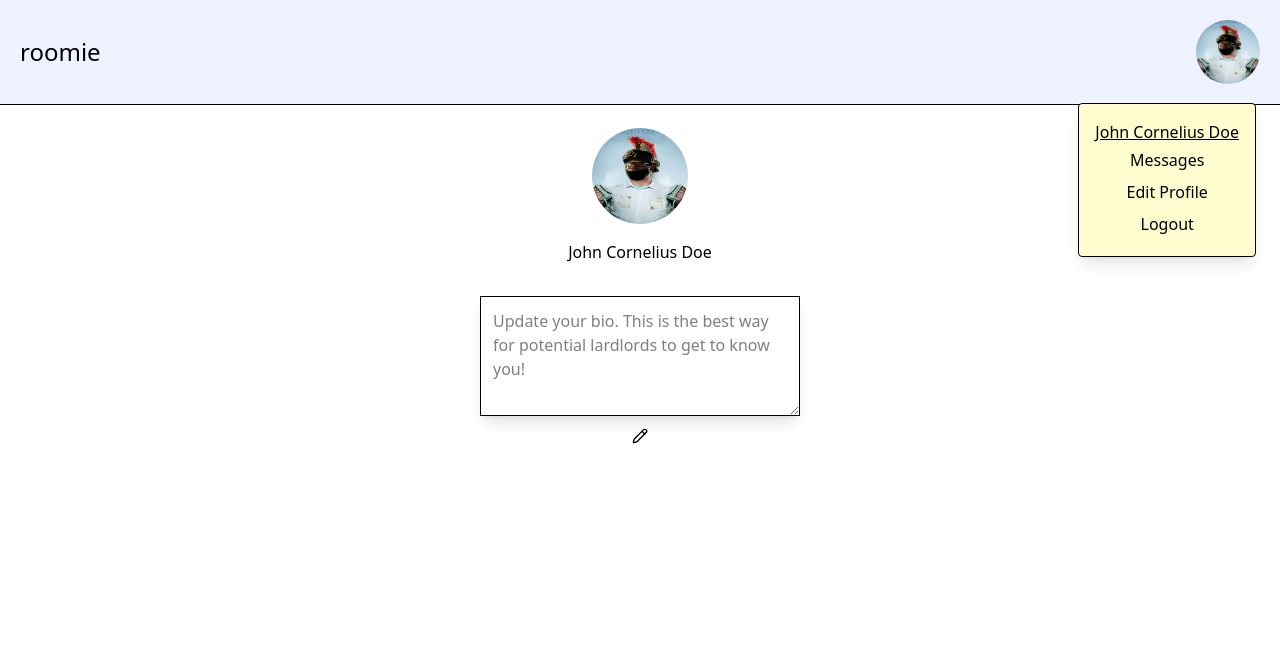
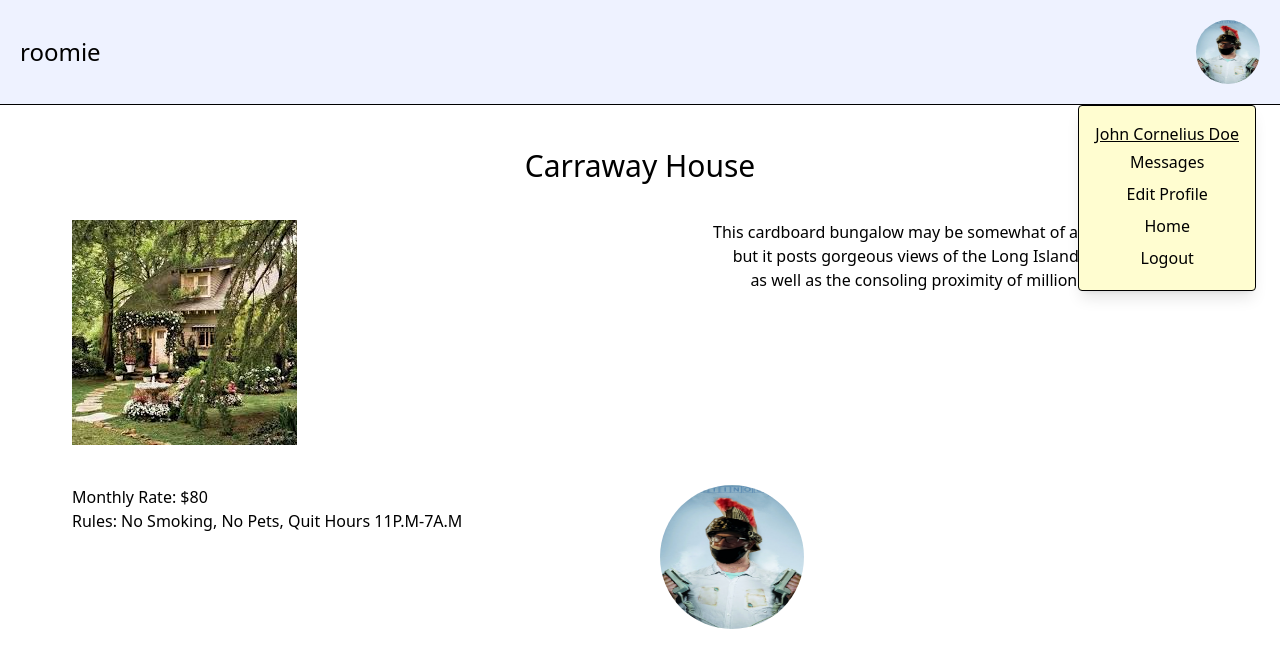
Before and after one commit to peterryan12/roomie, a React (Vite) app: page /details in a window 1280 px wide. Both pictures are taken after a click on the picture 1228 px from the left and 52 px from the top of the page. Shown: the top 668 px of the page. Built offline with nearby package versions, Linux system fonts and the light colour scheme.

Commit message:
Add details component

```diff
--- a/src/App.jsx
+++ b/src/App.jsx
@@ -1,28 +1,49 @@
-import './App.css'
-import { FilterHeading } from './components/FilterHeading'
-import { Header } from './components/Header'
-import { ListingCard } from './components/ListingCard'
-import { useState } from 'react'
-import { Profile } from './components/Profile'
+import './App.css';
+import { FilterHeading } from './components/FilterHeading';
+import { Header } from './components/Header';
+import { ListingCard } from './components/ListingCard';
+import { useState } from 'react';
+import { Profile } from './components/Profile';
+import { Routes, Route, BrowserRouter as Router } from 'react-router-dom';
+import { DetailsPage } from './components/DetailsPage';
+
 
 function App() {
-
   const [dropdownVisible, setDropdownVisible] = useState(false);
   const [numRooms, setNumRooms] = useState(3);
 
   return (
-    <div className=" min-h-1/6  items-center">
-      <Header />
-      <div className="pt-24 p-5">
-        {/* <FilterHeading roomCount={numRooms} dropdownVisible={dropdownVisible} toggleDropdown={() => setDropdownVisible(!dropdownVisible)} toggleRooms={(rooms) => {setNumRooms(rooms)}}/>
-        <ListingCard info={"Nice 2 bedroom loft in an up and coming neighborhood. "}/>
-        <ListingCard info={"Highrise apartment in fashionable East Egg."} />
-        <ListingCard info={"A cardboard bungalow at eighty a month."}/> */}
-        <Profile />
+    <Router>
+      <div className="min-h-1/6 items-center">
+        <Header />
+        <div className="pt-24 p-5">
+          <Routes>
 
+            <Route
+              path="/"
+              element={
+                <>
+                  <FilterHeading
+                    roomCount={numRooms}
+                    dropdownVisible={dropdownVisible}
+                    toggleDropdown={() => setDropdownVisible(!dropdownVisible)}
+                    toggleRooms={(rooms) => setNumRooms(rooms)}
+                  />
+
+                  <ListingCard info={"Nice 2 bedroom loft in an up and coming neighborhood."} />
+                  <ListingCard info={"Highrise apartment in fashionable East Egg."} />
+                  <ListingCard info={"A cardboard bungalow at eighty a month."} />
+                </>
+              }
+            />
+
+            <Route path="/profile" element={<Profile />} />
+            <Route path="/details" element={<DetailsPage listingName={"Carraway House"} />} />
+          </Routes>
+        </div>
       </div>
-    </div>
-  )
+    </Router>
+  );
 }
 
-export default App
+export default App;
--- /dev/null
+++ b/src/components/DetailsPage.jsx
@@ -0,0 +1,28 @@
+import carraway from '../assets/carraway.jpg';
+import lorem from '../assets/lorem.png';
+
+
+export const DetailsPage = (props) => {
+    return (
+        <div className='m-5'>
+            <h1 className="text-3xl">{props.listingName}</h1>
+            <div className="grid grid-rows-2 grid-cols-2 gap-10 items-start content-center mt-9">
+                <p className="self-start">
+                    This cardboard bungalow may be somewhat of an eyesore,<br /> but it posts
+                    gorgeous views of the Long Island Sound, <br /> as well as the consoling
+                    proximity of millionaires.
+                </p>
+                <div className="text-left">
+                <p>Monthly Rate: $80</p>
+                <p>Rules: No Smoking, No Pets, Quit Hours 11P.M-7A.M</p>
+                </div>
+
+                <img src={carraway} className="row-start-1 col-start-1 self-start" />
+
+                <img src={lorem} className='w-36 h-36 rounded-full row-start-2 col-start-2'></img>
+
+            </div>
+
+        </div>
+    );
+};
--- a/src/components/Dropdown.jsx
+++ b/src/components/Dropdown.jsx
@@ -1,11 +1,29 @@
-import { useState } from "react"
+import { useState, useEffect, useRef } from "react"
 
 export const Dropdown = (props) => {
 
     const [userCity, setUserCity] = useState("Los Osos");
     const [numRooms, setNumRooms] = useState(0);
+    const dropdownRef = useRef(null);
 
-    return <div className="bg-[rgb(255,253,208)] absolute rounded left-0  mt-28  w-fit flex flex-col gap-1 p-1 -ml-10 border shadow-lg">
+    useEffect(() => {
+        // Function to handle outside click
+        const handleClickOutside = (event) => {
+          if (dropdownRef.current && !dropdownRef.current.contains(event.target)) {
+            props.toggleDropdown() // Close dropdown if clicked outside
+          }
+        };
+
+        // Add event listener
+        document.addEventListener('mousedown', handleClickOutside);
+
+        // Cleanup event listener on unmount
+        return () => {
+          document.removeEventListener('mousedown', handleClickOutside);
+        };
+      }, [props.toggleDropdown]); // D
+
+    return <div className="bg-[rgb(255,253,208)] absolute rounded left-0  mt-28  w-fit flex flex-col gap-1 p-1 -ml-10 border shadow-lg" ref={dropdownRef}>
             <input type="text" placeholder="City to search..." className="w-30 border-b-[0.5px]" onChange={(e) => setUserCity(e.target.value)}/>
             {console.log(userCity)}
             <select id="options" name="options" onChange={(e) => {setNumRooms(e.target.value)}}>
--- a/src/components/Header.jsx
+++ b/src/components/Header.jsx
@@ -1,15 +1,21 @@
 import loremImage from '../assets/lorem.png';
 import { ProfileDropdown } from './ProfileDropdown';
 import { useState } from 'react';
+import { useNavigate } from 'react-router-dom';
+
 
 export const Header = () => {
+    const navigate = useNavigate();
     const [profileDropdownHidden, setProfileDropdownHidden] = useState(true);
+    const toggleProfileDropdown = () => {
+        setProfileDropdownHidden((prev) => !prev);
+    }
     return (
         <div className="bg-indigo-50 fixed top-0 left-0 right-0 p-5 z-10 border-b">
             <header className="flex justify-between items-center">
-                <h1 className="text-2xl">roomie</h1>
+               <button onClick={() => navigate('/')}><h1 className="text-2xl">roomie</h1></button>
                 <img src={loremImage} className="w-16 h-16 rounded-full" onClick={() => {setProfileDropdownHidden((prev) => (!prev))}}></img>
-                {profileDropdownHidden ? null : <ProfileDropdown />}
+                {profileDropdownHidden ? null : <ProfileDropdown toggle={toggleProfileDropdown}/>}
             </header>
         </div>
     )
--- a/src/components/InfoItem.jsx
+++ b/src/components/InfoItem.jsx
@@ -1,5 +1,11 @@
+import { Pencil } from 'lucide-react';
+
+
 export const InfoItem = (props) => {
-    return <div className="flex gap-10">
+    return <div className="flex gap-10 mt-4">
+      <p>{props.item}</p>
+      <input type="text" placeholder="Edit..."/>
+      <button className='mt-3'>{<Pencil size={16} />}</button>
 
     </div>
 }
--- a/src/components/Profile.jsx
+++ b/src/components/Profile.jsx
@@ -6,13 +6,22 @@ export const Profile = () => {
     return <div>
         <div id="meta-container"  className="flex flex-col items-center gap-4">
             <img src={loremImage} className='w-24 h-24 rounded-full'></img>
+            <div className='flex gap-3 items-center justify-center'>
             <p>John Cornelius Doe</p>
+            <button>{<Pencil size={16} />}</button>
+
+            </div>
         </div>
 
-        <div id="user-info" className='flex flex-col items-center mt-8'>
-            <textarea className="h-30 w-80 border shadow-lg p-3" placeholder='Update your bio. This is the best way for potential lardlords to get to know you!'/>
-            <button className='mt-3'>{<Pencil size={16} />}</button>
+        <div id="user-info" className='flex flex-col items-center mt-8 pb-15'>
+           <div className='flex gap-4'>  <textarea className="h-30 w-80 border shadow-lg p-3" placeholder='Update your bio. This is the best way for potential lardlords to get to know you!'/>
+           <button className='mt-3'>{<Pencil size={16} />}</button></div>
 
+            <div id="info-items-container" className='flex flex-col items-end'>
+            <InfoItem item={"Username"} />
+            <InfoItem item={"Email"} />
+            <InfoItem item={"Status"} />
+            </div>
         </div>
     </div>
 
--- a/src/components/ProfileDropdown.jsx
+++ b/src/components/ProfileDropdown.jsx
@@ -1,10 +1,45 @@
-export const ProfileDropdown = () => {
-    return <div className="bg-[rgb(255,253,208)] absolute right-6  mt-64 p-4 rounded border shadow-lg">
+import { useEffect, useRef } from "react";
+import { useNavigate } from "react-router-dom"
+
+export const ProfileDropdown = (props) => {
+
+    const navigate = useNavigate();
+    const dropdownRef = useRef(null);
+
+    useEffect(() => {
+        const handleClickOutside = (event) => {
+            if (dropdownRef.current && !dropdownRef.current.contains(event.target)) {
+              props.toggle() // Close dropdown if clicked outside
+            }
+          };
+
+          // Add event listener
+          document.addEventListener('mousedown', handleClickOutside);
+
+          // Cleanup event listener on unmount
+          return () => {
+            document.removeEventListener('mousedown', handleClickOutside);
+          };
+    }, [props.toggle])
+
+
+    return <div className="bg-[rgb(255,253,208)] absolute right-6  mt-73 p-4 rounded border shadow-lg" ref={dropdownRef}>
             <h1><u>John Cornelius Doe</u></h1>
+
+                <nav>
             <ul>
                 <li className="p-1 hover:bg-[rgb(240,240,208)]"><button >Messages</button></li>
-                <li className="p-1 hover:bg-[rgb(240,240,208)]"><button className="hover:bg-[rgb(240,240,208)]">Edit Profile</button></li>
+                <li className="p-1 hover:bg-[rgb(240,240,208)]"><button onClick={() => {
+                   props.toggle();
+                   navigate('/profile')
+                }} className="hover:bg-[rgb(240,240,208)]">Edit Profile</button></li>
+                <li className="p-1 hover:bg-[rgb(240,240,208)]"><button onClick={() => {
+                    props.toggle();
+                    navigate('/');
+                }} >Home</button></li>
                 <li className="p-1 hover:bg-[rgb(240,240,208)]"><button className="hover:bg-[rgb(240,240,208)]">Logout</button></li>
             </ul>
+            </nav>
+
     </div>
 }
```
Also changed, not shown: src/assets/carraway.jpg (added).
